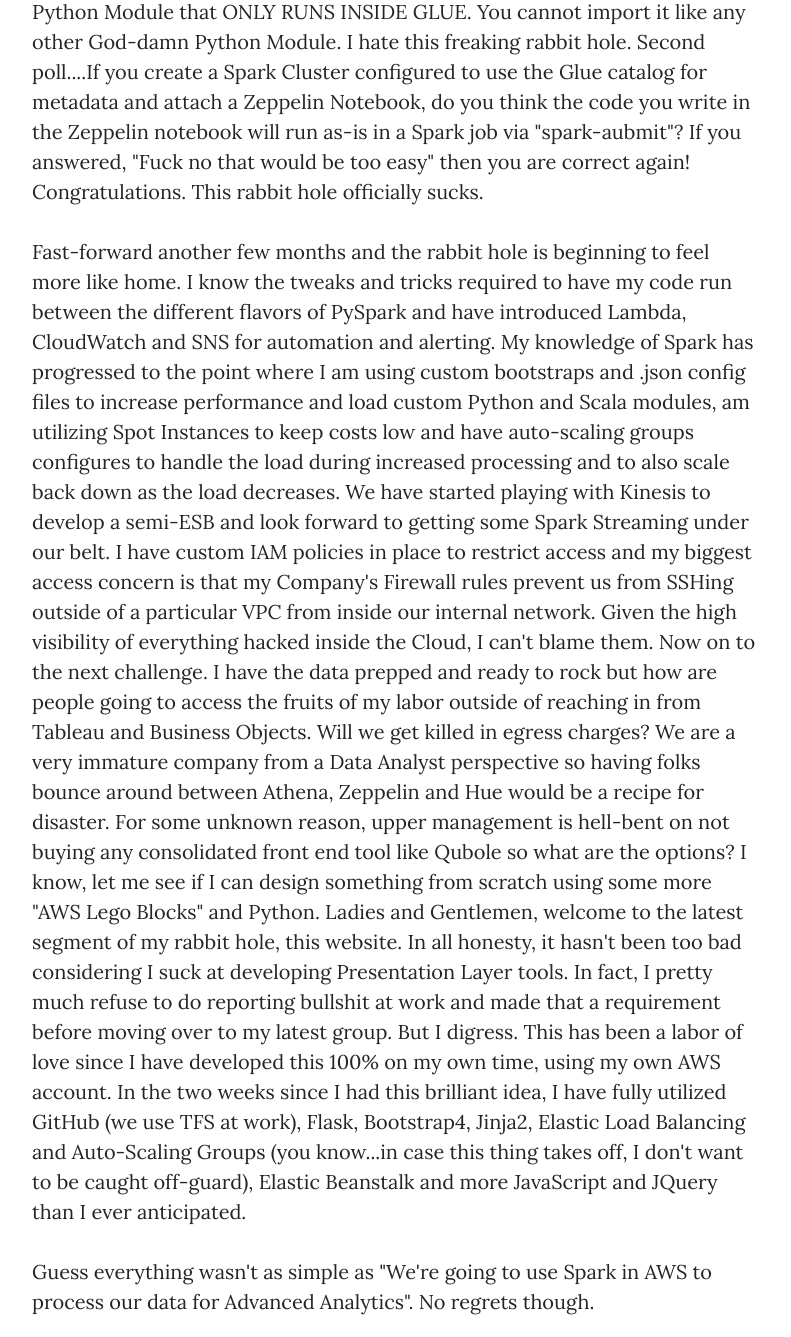
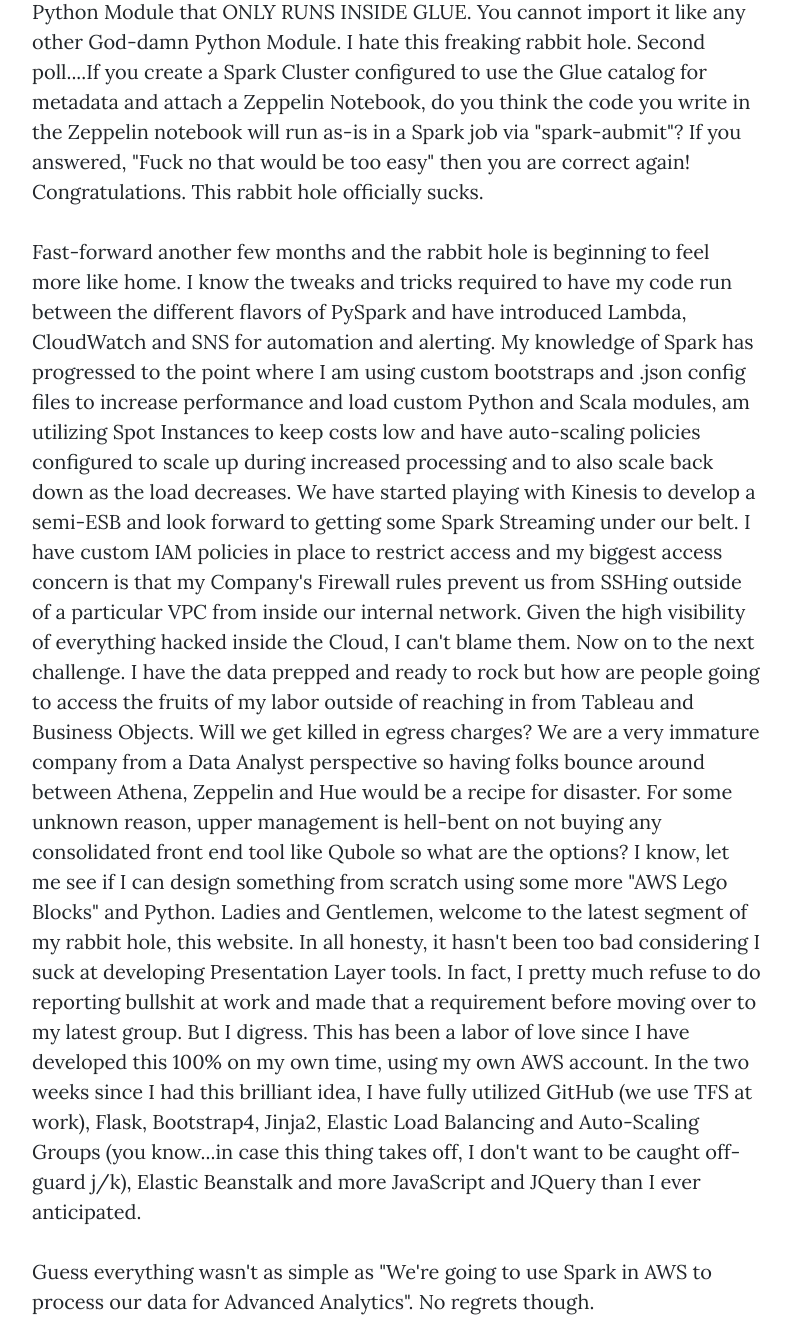
Before and after one commit to sdmgill/elasticgill, a Flask app: page /post in a window 1280 px wide. Shown: the part 2903-4240 px from the top of the page, without its empty margins (243-1034 px from the left). Run offline with Flask 2, Linux system fonts and the light colour scheme; some libraries are stand-ins or nearby versions.

Commit message:
Corrected spelling in Post.

```diff
--- a/templates/post.html
+++ b/templates/post.html
@@ -27,14 +27,14 @@
             <p>As a Database Administrator you learn that whenever there is a problem with an application the first two groups to get blamed are the DBAs and Networking. I mean, heaven forbid a Developer makes a mistake and releases some epic piece of shit. Yeah, yeah, yeah, it worked fine in Dev and performs like a champ on your laptop, I get it.
               I found the best way to convince developers that the database was not the issue was to have solid metrics of how their code performed before and after a Production release. I am a data guy and the data generally doesn't lie. Sure it can be manipulated and misrepresented but that is another post for another day. Gathering those metrics
               isn't as easy as it sounds. Yes there are a great number of software products out there that capture just about every database metric you could want, but they also capture a good deal of your Company's money which is something I haven't always had the luxury of getting for monitoring products. So, I had to "think like the database". But since
-              the database sits on top of the Operating System, I first had to learn how to "think like the Operating System". Finally, the database, the application and the end user are not all connected to the same server so I needed to learn enough about Networking to be able to glue the pieces together. I tremendous amount of effort and learning
+              the database sits on top of the Operating System, I first had to learn how to "think like the Operating System". Finally, the database, the application and the end user are not all connected to the same server so I needed to learn enough about Networking to be able to glue the pieces together. A tremendous amount of effort and learning
               but the knowledge I have been able to garner over the years had proven itself invaluable when said developers release said epic pieces of shit and try to blame everyone else under the sun.</p>
 
             <p>So what was the whole point behind that mini-rant? In a nutshell, it made me understand the importance of having a firm grasp of the overall architecture when either troubleshooting or building from scratch. Which leads me to this web-site and the opening of the rabbit hole.</p>
 
             <p>As the Enterprise Data Architect for my employer, my charge has been to lead the company into the next generation of Advanced Analytics. I believe most people would agree the next generation of just about anything I.T. related lives in the Cloud, even if it is in Hybrid form. The problem was that as of two years ago, I had absolutely no idea
               what I was talking about when it came to Cloud-based solutions. Don't get me wrong, I understood what they were and why people were going there but I couldn't hold a decent conversation beyond what I had read about online. Fast-forward about 4 months from that initial "what the hell am I doing" jumping point and we decided on AWS as our platform.
-              There were a number of reasons behind us choosing AWS over the others but in the end it boiled down to which platform had the most offerings that were open-source. <b><i>SPOILER ALERT....open-source does not mean FREE!</b></i> We had spoken to a number of people from both industry and academia and decided that we would use S3 and storage for everything
+              There were a number of reasons behind us choosing AWS over the others but in the end it boiled down to which platform had the most offerings that were open-source. <b><i>SPOILER ALERT....open-source does not mean FREE!</b></i> We had spoken to a number of people from both industry and academia and decided that we would use S3 as storage for everything
              (i.e. the DataLake) and then use Spark, Athena and possibly Presto for accesing and processing the data and Python as our language of choice. Sounds great. How do I build all this stuff? Well, once we started talking about things like VPCs, Internet Gateways, Subnet Groups, NAT Instances, VPN Gateways, Database Migration Services, EMR....I think you get it.
               There was a ton to learn. Now did I have to learn all those things in order to process data with PySpark? Not at all, but remember what I said about learning the overall architecture before trying to build something from scratch. I just took my first steps into the rabbit hole.</p>
 
@@ -46,12 +46,12 @@
              to use the Glue catalog for metadata and attach a Zeppelin Notebook, do you think the code you write in the Zeppelin notebook will run as-is in a Spark job via "spark-aubmit"? If you answered, "Fuck no that would be too easy" then you are correct again! Congratulations. This rabbit hole officially sucks.</p>
 
              <p>Fast-forward another few months and the rabbit hole is beginning to feel more like home. I know the tweaks and tricks required to have my code run between the different flavors of PySpark and have introduced Lambda, CloudWatch and SNS for automation and alerting. My knowledge of Spark has progressed to the point where I am using custom bootstraps and .json config files to
-               increase performance and load custom Python and Scala modules, am utilizing Spot Instances to keep costs low and have auto-scaling groups configures to handle the load during increased processing and to also scale back down as the load decreases. We have started playing with Kinesis to develop a semi-ESB and look forward to getting some Spark Streaming
+               increase performance and load custom Python and Scala modules, am utilizing Spot Instances to keep costs low and have auto-scaling policies configured to scale up during increased processing and to also scale back down as the load decreases. We have started playing with Kinesis to develop a semi-ESB and look forward to getting some Spark Streaming
                under our belt. I have custom IAM policies in place to restrict access and my biggest access concern is that my Company's Firewall rules prevent us from SSHing outside of a particular VPC from inside our internal network. Given the high visibility of everything hacked inside the Cloud, I can't blame them. Now on to the next challenge. I have the data prepped and ready to
                rock but how are people going to access the fruits of my labor outside of reaching in from Tableau and Business Objects. Will we get killed in egress charges? We are a very immature company from a Data Analyst perspective so having folks bounce around between Athena, Zeppelin and Hue would be a recipe for disaster. For some unknown reason, upper management is hell-bent on
                not buying any consolidated front end tool like Qubole so what are the options? I know, let me see if I can design something from scratch using some more "AWS Lego Blocks" and Python. Ladies and Gentlemen, welcome to the latest segment of my rabbit hole, this website. In all honesty, it hasn't been too bad considering I suck at developing Presentation Layer tools. In fact,
                I pretty much refuse to do reporting bullshit at work and made that a requirement before moving over to my latest group. But I digress. This has been a labor of love since I have developed this 100% on my own time, using my own AWS account. In the two weeks since I had this brilliant idea, I have fully utilized GitHub (we use TFS at work), Flask, Bootstrap4, Jinja2,
-               Elastic Load Balancing and Auto-Scaling Groups (you know...in case this thing takes off, I don't want to be caught off-guard), Elastic Beanstalk and more JavaScript and JQuery than I ever anticipated.</p>
+               Elastic Load Balancing and Auto-Scaling Groups (you know...in case this thing takes off, I don't want to be caught off-guard j/k), Elastic Beanstalk and more JavaScript and JQuery than I ever anticipated.</p>
 
                <p>Guess everything wasn't as simple as "We're going to use Spark in AWS to process our data for Advanced Analytics". No regrets though.</p>
 
```
